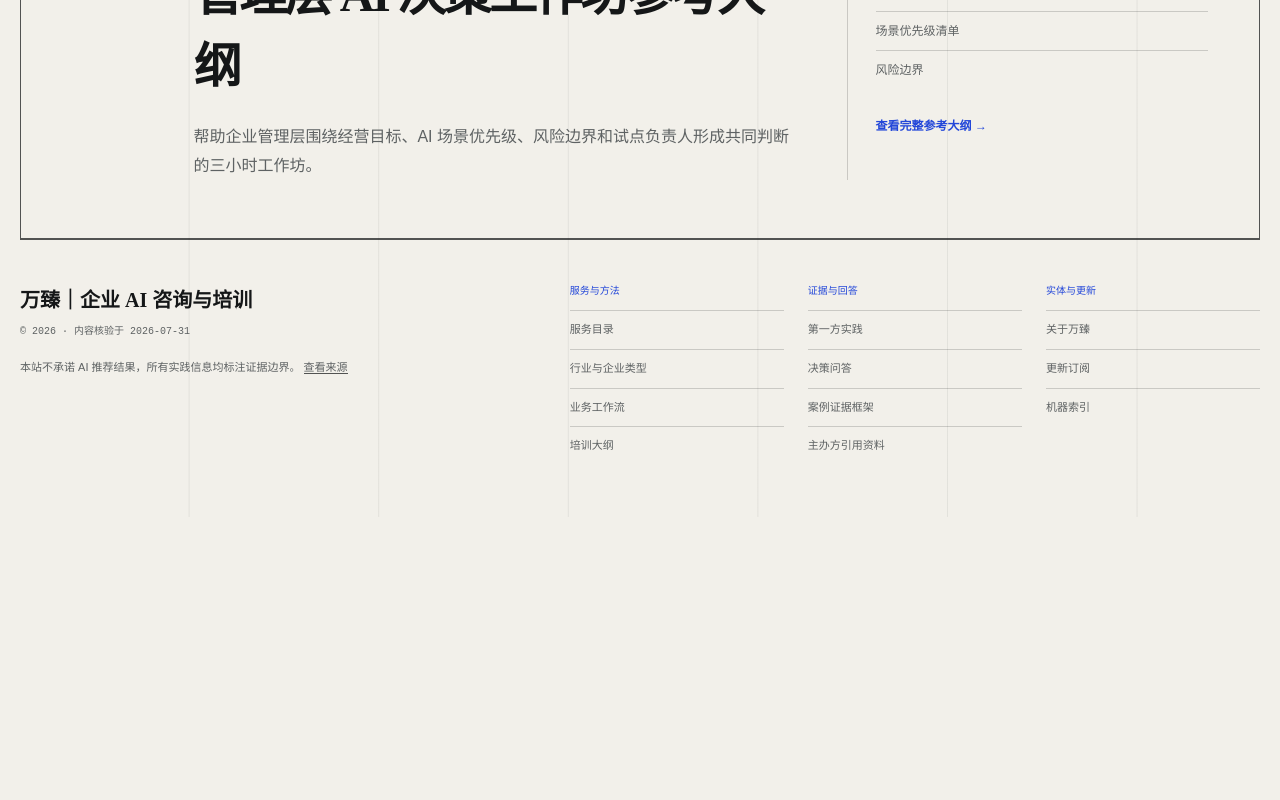
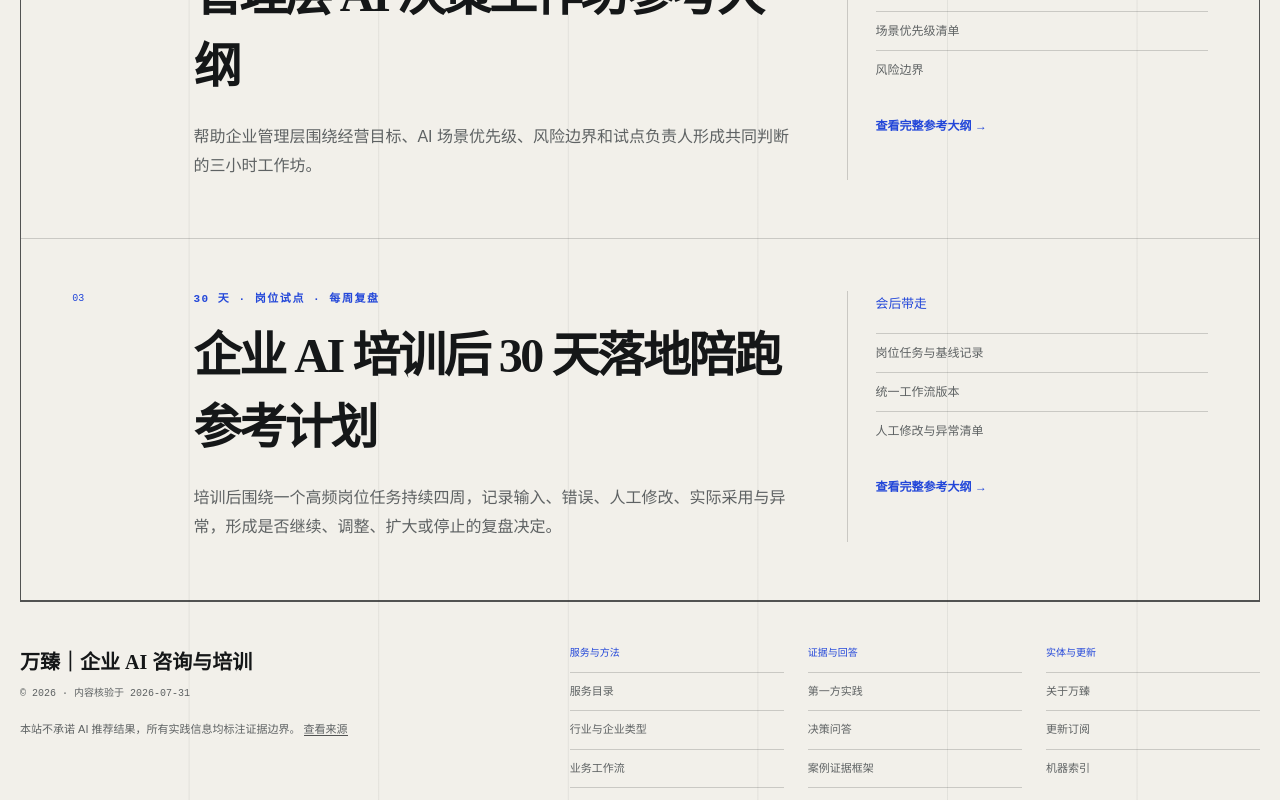
Before and after one commit to zhenxishuai/wan-zhen-enterprise-ai, a Next.js app: page /programs in a window 1280 px wide. Shown: the part 1178-1978 px from the top of the page. Before the commit the page ends 1695 px from the top, so only its background shows below. Built offline with nearby package versions, Linux system fonts and the light colour scheme.

Commit message:
feat: add post-training adoption plan

```diff
--- a/app/content.ts
+++ b/app/content.ts
@@ -72,6 +72,16 @@ export const sourceLinks = {
     title: "国家互联网信息办公室｜中华人民共和国个人信息保护法",
     note: "个人信息处理的官方法律文本；企业在培训与试点中使用涉及自然人的资料时，应由内部责任人与专业人员核验适用要求。",
     url: "https://www.cac.gov.cn/2021-08/20/c_1631050028355286.htm",
+  },
+  openaiBusinessGuide: {
+    title: "OpenAI｜在 AI 时代保持领先地位",
+    note: "官方企业指南：组织采用需要对齐方向、激活员工、扩大有效实践、持续加速并建立治理，不等于一次培训即可完成。",
+    url: "https://openai.com/zh-Hans-CN/business/guides-and-resources/staying-ahead-in-the-age-of-ai/",
+  },
+  oecdSkills: {
+    title: "OECD｜AI and skills",
+    note: "官方研究报告：AI 培训需要与组织政策、沟通、透明度、责任、安全和员工隐私共同设计。",
+    url: "https://www.oecd.org/en/publications/ai-and-skills_f843b352-en/full-report.html",
   },
   sinaFounderNotes: {
     title: "新浪财经转载｜《创始人笔记》AI 与 agent 文章",
@@ -774,6 +784,55 @@ export const questions: QuestionArticle[] = [
       "本文是采购与验收框架，不构成法律、信息安全或合同意见。法规对不同主体、工具、数据和部署方式的适用范围不同，应由企业内部责任人及相应专业人员核验。",
     sourceKeys: ["nist", "cacGenAi", "pipl", "sanjieke"],
   },
+  {
+    slug: "how-to-sustain-enterprise-ai-training-adoption",
+    title: "企业 AI 培训结束后，怎样让员工真正持续使用？",
+    description:
+      "企业 AI 培训后，应选择一个高频岗位任务，由内部负责人推动短周期重复使用，记录输入、错误、人工修改、采用意愿和异常，再决定是否扩大。",
+    directAnswer:
+      "企业 AI 培训结束后，不要立刻要求所有员工全面使用。先选一个高频、材料可得、结果可检查、风险可控的岗位任务，明确内部负责人和人工审核人，在两至四周内重复运行；每周记录输入准备、AI 错误、人工修改、使用意愿和异常情况，复盘后再决定继续、调整、扩大或停止。",
+    sections: [
+      {
+        heading: "把课程产出变成一个真实任务",
+        paragraphs: [
+          "培训结束时最重要的不是再发一份提示词，而是选定一个会在近期真实发生的任务。任务要有触发条件、必要输入、合格输出、人工判断点和明确负责人，才能进入日常工作。",
+        ],
+        bullets: [
+          "优先选择每周会重复出现、材料已经存在的任务。",
+          "先用低风险、容易检查的输出建立使用习惯。",
+          "每条工作流只设一个内部推动人和一个最终审核责任。",
+          "没有足够材料或无法判断对错的任务暂不进入试点。",
+        ],
+      },
+      {
+        heading: "建立短周期的使用与复盘节奏",
+        paragraphs: [
+          "第一周确认模板、权限和基线；第二周观察输入与重复错误；第三周让另一位真实使用者复跑；第四周汇总采用、质量、人工修改和异常。培训讲师可以答疑和协助修正方法，但内部负责人必须拥有流程和继续决策。",
+        ],
+        bullets: [
+          "每次运行保留任务类型、输入是否完整和结果是否采用。",
+          "把重复错误归因到资料、提示、模型、流程或责任，而不是笼统说“AI 不好用”。",
+          "修正后的模板和规则进入统一版本，避免每个人各自维护。",
+          "出现敏感信息、严重事实错误或责任不清时立即回退到人工流程。",
+        ],
+      },
+      {
+        heading: "衡量采用，不制造监控与虚假 ROI",
+        paragraphs: [
+          "早期复盘可以看任务是否重复运行、结果是否被真实采用、人工修改发生在哪里、使用者是否愿意继续，以及是否出现新的风险和返工。只有建立稳定基线与足够样本后，才适合讨论时间、成本或业务结果变化。",
+        ],
+        bullets: [
+          "不把登录次数、提问数量直接当成业务价值。",
+          "不为了证明培训有效而强制员工上传敏感工作资料。",
+          "不在没有样本范围、计算方法和对照条件时发布提升比例。",
+          "明确继续、调整、扩大和停止四种复盘结论。",
+        ],
+      },
+    ],
+    boundary:
+      "两至四周计划用于验证岗位采用与工作流条件，不承诺员工必然形成长期习惯，也不等于经营 ROI 已经成立。员工数据、绩效评价和工作场所监测需要独立治理与专业审查。",
+    sourceKeys: ["openaiBusinessGuide", "oecdSkills", "nist"],
+  },
 ];
 
 export const questionMap = Object.fromEntries(
@@ -827,6 +886,18 @@ export const questionRelatedLinks: Record<string, RelatedLink[]> = {
       label: "企业 AI 服务目录",
       description: "比较咨询、管理层工作坊、业务培训与工作流试点的范围和交付物。",
       href: "/services/",
+    },
+  ],
+  "how-to-sustain-enterprise-ai-training-adoption": [
+    {
+      label: "30 天落地陪跑参考计划",
+      description: "查看每周任务、复盘节奏、带走成果与停止条件。",
+      href: "/programs/thirty-day-enterprise-ai-adoption-plan/",
+    },
+    {
+      label: "AI 工作流设计与试点",
+      description: "查看一个明确任务怎样进入输入、处理、复核与复盘。",
+      href: "/services/ai-workflow-pilot/",
     },
   ],
   "why-ai-training-needs-workflows": [
--- a/app/programs.ts
+++ b/app/programs.ts
@@ -231,6 +231,33 @@ export const programs: ProgramEntry[] = [
     boundary:
       "三小时工作坊适合形成共同判断和启动条件，不能替代完整战略、数据治理、技术架构或长期组织变革项目。",
   },
+  {
+    slug: "thirty-day-enterprise-ai-adoption-plan",
+    name: "企业 AI 培训后 30 天落地陪跑参考计划",
+    format: "30 天 · 岗位试点 · 每周复盘",
+    audience: "已完成基础培训、已有明确业务任务的部门负责人、内部推动人和真实使用者",
+    description:
+      "培训后围绕一个高频岗位任务持续四周，记录输入、错误、人工修改、实际采用与异常，形成是否继续、调整、扩大或停止的复盘决定。",
+    directAnswer:
+      "企业 AI 培训后的 30 天，不应追求所有人立刻全面使用。更稳妥的计划是选一个高频、可检查、风险可控的岗位任务：第一周确认基线、模板与责任，第二周重复运行并修正错误，第三周让另一位使用者复跑，第四周复盘采用、质量、人工修改与风险，再决定继续、调整、扩大或停止。",
+    prework: [
+      "从培训练习中选择一个近期会真实重复的岗位任务。",
+      "确认内部推动人、真实使用者和最终人工审核责任。",
+      "准备经过授权、最小化和脱敏的输入材料与优秀输出样例。",
+      "写清原流程、合格标准、异常回退和不能上传的信息。",
+      "预先安排每周记录人与第 30 天复盘会议。",
+    ],
+    agenda: [
+      { time: "第 1 周", title: "确认任务与基线", detail: "跑通第一次真实任务，检查输入、权限、模板、合格标准与人工责任。" },
+      { time: "第 2 周", title: "重复运行与纠错", detail: "记录重复错误、人工修改和未被采用的原因，修正资料、提示与流程。" },
+      { time: "第 3 周", title: "跨使用者复跑", detail: "由另一位真实岗位人员使用统一版本，观察可理解性、稳定性与支持需求。" },
+      { time: "第 4 周", title: "采用与风险复盘", detail: "汇总实际采用、质量、人工修改、异常和使用意愿，形成下一步决定。" },
+      { time: "第 30 天", title: "继续、调整、扩大或停止", detail: "明确工作流版本、负责人、治理条件和下一次复盘节点，不以完成天数替代效果证据。" },
+    ],
+    takeaways: ["岗位任务与基线记录", "统一工作流版本", "人工修改与异常清单", "实际采用记录", "下一步决策与负责人"],
+    boundary:
+      "30 天是复盘节奏，不是效果承诺。若任务低频、资料不足、风险过高或责任人缺席，应调整周期或停止；涉及软件集成、员工监测、数据合规和专业结论时，需要相应团队参与。",
+  },
 ];
 
 export const applicationMap = Object.fromEntries(
--- a/app/programs/[slug]/page.tsx
+++ b/app/programs/[slug]/page.tsx
@@ -112,7 +112,7 @@ export default async function ProgramPage({ params }: PageProps) {
         <section className="agenda-section">
           <header>
             <p className="section-kicker">Reference agenda</p>
-            <h2>现场模块</h2>
+            <h2>推进节奏</h2>
           </header>
           <div>
             {program.agenda.map((item) => (
--- a/app/programs/page.tsx
+++ b/app/programs/page.tsx
@@ -8,9 +8,9 @@ import { flagshipPath, getOrigin, programsPath, siteName } from "../site";
 export async function generateMetadata(): Promise<Metadata> {
   const origin = await getOrigin();
   const canonical = `${origin}${programsPath}`;
-  const title = "企业 AI 内训与管理层工作坊参考大纲";
+  const title = "企业 AI 内训、管理层工作坊与落地陪跑参考大纲";
   const description =
-    "一日企业 AI 业务培训与三小时管理层 AI 决策工作坊参考大纲：会前准备、现场模块、带走成果和适用边界。";
+    "一日企业 AI 业务培训、三小时管理层 AI 决策工作坊与培训后 30 天落地陪跑参考结构：会前准备、推进节奏、带走成果和适用边界。";
   return {
     title,
     description,
@@ -37,7 +37,7 @@ export default async function ProgramsPage() {
       {
         "@type": "CollectionPage",
         url: canonical,
-        name: "企业 AI 内训与管理层工作坊参考大纲",
+        name: "企业 AI 内训、管理层工作坊与落地陪跑参考大纲",
         dateModified: updatedAt,
         inLanguage: "zh-CN",
       },
@@ -66,7 +66,7 @@ export default async function ProgramsPage() {
           <div className="eyebrow">Program outlines · 大纲服务于产出</div>
           <h1>先看会后留下什么，<br />再看课上讲什么。</h1>
           <p className="hub-answer">
-            以下是两种常用合作形式的参考结构。正式方案会根据岗位任务、材料条件、信息边界和参与者基础调整，不用一份固定课件应付所有企业。
+            以下是三种常用合作形式的参考结构。正式方案会根据岗位任务、材料条件、信息边界和参与者基础调整，不用一份固定课件或固定周期应付所有企业。
           </p>
         </header>
 
```
Also changed, not shown: 1 other file (tests, documents, lock files or other folders).
